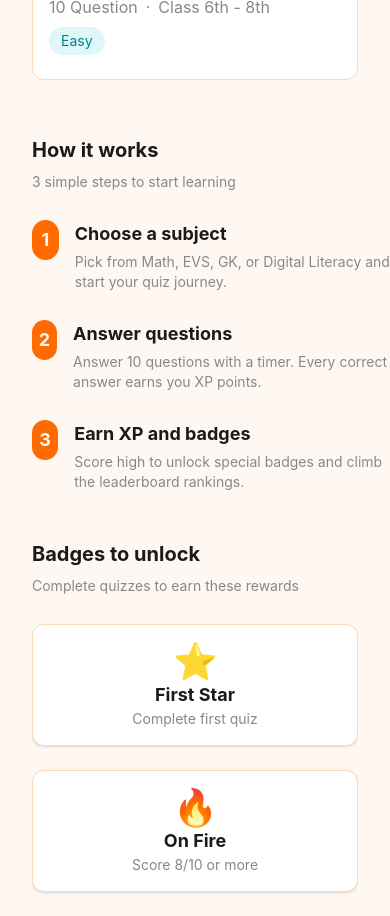
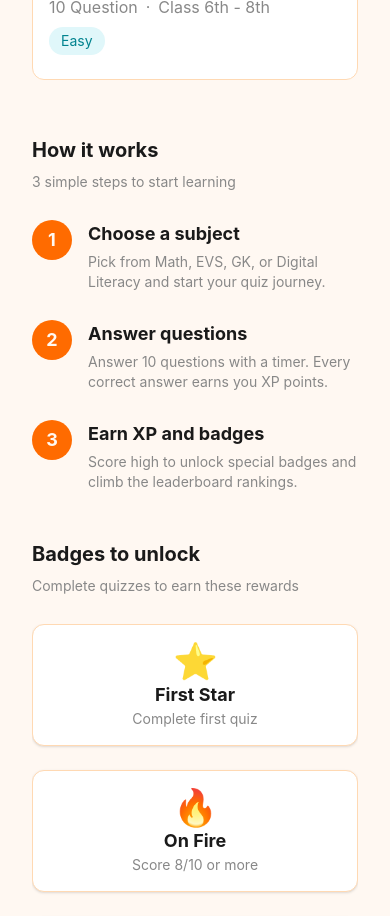
Before and after one commit to sadiksaifi9958/brightroots, a React (Vite) app: page / in a window 390 px wide. Shown: the part 1700-2616 px from the top of the page. Built offline with nearby package versions, Linux system fonts and the light colour scheme.

Commit message:
Update Home.jsx
make home responsive

```diff
--- a/src/pages/Home.jsx
+++ b/src/pages/Home.jsx
@@ -137,7 +137,7 @@ function Home() {
         </div>
 
         <div
-          className="w-full flex flex-col gap-2 pl-8 mt-10"
+          className="w-full flex flex-col gap-2 px-8 mt-10"
           id="how-it-works"
         >
           <h1 className="text-xl text-[#1A1A1A] font-bold">How it works</h1>
@@ -146,7 +146,7 @@ function Home() {
           </p>
           {working.map((work) => (
             <div className="flex gap-4 items-start mt-5">
-              <div className="text-lg font-bold text-[#FFF8F2] bg-[#FF6B00] h-10 w-10 rounded-full flex items-center justify-center">
+              <div className="text-lg font-bold text-[#FFF8F2] bg-[#FF6B00] h-10 w-10 rounded-full flex items-center justify-center flex-shrink-0">
                 {work.num}
               </div>
               <div className="flex flex-col gap-1 items-start">
```
